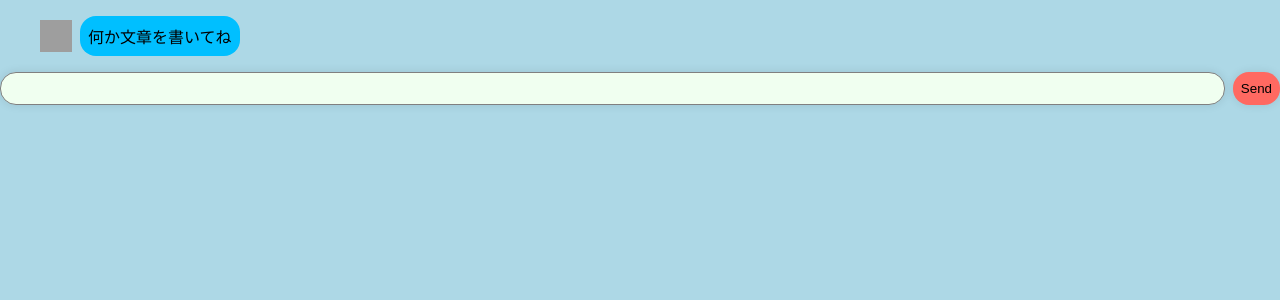
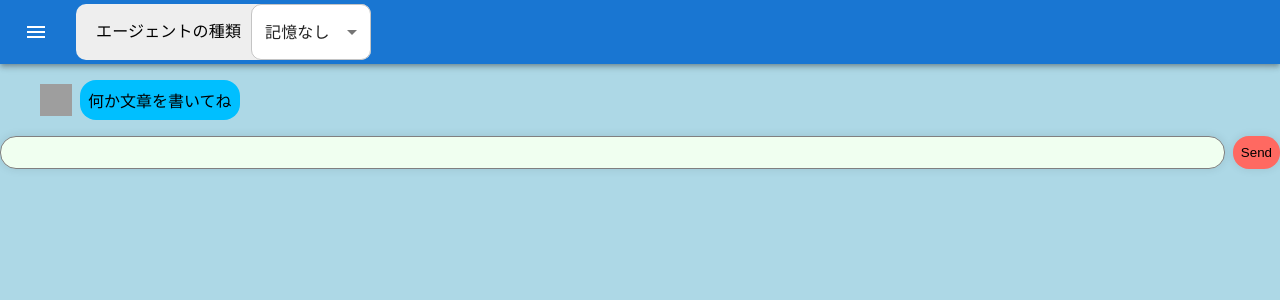
Before and after one commit to takayamanaoyuki/metaSuggestion, a React (Create React App) app in the folder front/: page / in a window 1280 px wide. Shown: the top 300 px of the page. Built offline with nearby package versions, Linux system fonts and the light colour scheme; grey boxes are pictures that could not be loaded.

Commit message:
selectのがわだけ

```diff
--- a/front/package.json
+++ b/front/package.json
@@ -3,6 +3,10 @@
   "version": "0.1.0",
   "private": true,
   "dependencies": {
+    "@emotion/react": "^11.13.0",
+    "@emotion/styled": "^11.13.0",
+    "@mui/icons-material": "^5.16.7",
+    "@mui/material": "^5.16.7",
     "@testing-library/jest-dom": "^5.17.0",
     "@testing-library/react": "^13.4.0",
     "@testing-library/user-event": "^13.5.0",
--- a/front/src/App.tsx
+++ b/front/src/App.tsx
@@ -1,5 +1,6 @@
 import React, { useState, useEffect } from 'react';
 import './App.css';
+import { Header } from './atoms/Header';
 
 
 type Message = {
@@ -50,6 +51,7 @@ const Chatbot = () => {
 
   return (
     <div className="chatbot">
+      <Header/>
       <ul className="messages">
         {messages.map((message, index) => (
           <li key={index} className={message.sender}>
--- /dev/null
+++ b/front/src/atoms/Header.tsx
@@ -0,0 +1,33 @@
+import * as React from 'react';
+import AppBar from '@mui/material/AppBar';
+import Box from '@mui/material/Box';
+import Toolbar from '@mui/material/Toolbar';
+import Typography from '@mui/material/Typography';
+import Button from '@mui/material/Button';
+import IconButton from '@mui/material/IconButton';
+import MenuIcon from '@mui/icons-material/Menu';
+import AgentTypeSelect from '../organisims/AgentTypeSelect';
+
+export const Header: React.FC = () => {
+  return (
+    <Box sx={{ flexGrow: 1 }}>
+      <AppBar position="static">
+        <Toolbar>
+          <IconButton
+            size="large"
+            edge="start"
+            color="inherit"
+            aria-label="menu"
+            sx={{ mr: 2 }}
+          >
+            <MenuIcon />
+          </IconButton>
+          <Box sx={{backgroundColor: "#eeeeee", display: "flex", alignItems: "center", padding: "0 0 0 20px", gap: "10px", borderRadius: "10px"}}>
+            <Typography sx={{color: "#000"}}>エージェントの種類</Typography>
+            <AgentTypeSelect/>
+          </Box>
+        </Toolbar>
+      </AppBar>
+    </Box>
+  );
+}
--- /dev/null
+++ b/front/src/atoms/Select.tsx
@@ -0,0 +1,33 @@
+import * as React from 'react';
+import Box from '@mui/material/Box';
+import InputLabel from '@mui/material/InputLabel';
+import MenuItem from '@mui/material/MenuItem';
+import FormControl from '@mui/material/FormControl';
+import Select, { SelectChangeEvent } from '@mui/material/Select';
+
+type Props = {
+  menuItems: {value: number, name: string}[];
+  defaultValue: number;
+}
+
+export const MetaSelect: React.FC<Props> = ({menuItems, defaultValue}) => {
+  const [age, setAge] = React.useState('');
+
+  const handleChange = (event: SelectChangeEvent) => {
+    setAge(event.target.value as string);
+  };
+
+  return (
+      <FormControl fullWidth>
+        <Select sx={{backgroundColor: "#ffff", borderRadius: "10px"}}
+          defaultValue={defaultValue}
+        >
+          {menuItems.map((menuItem) => {
+            return (
+              <MenuItem value={menuItem.value}>{menuItem.name}</MenuItem>
+            )
+          })}
+        </Select>
+      </FormControl>
+  );
+}
--- /dev/null
+++ b/front/src/organisims/AgentTypeSelect.tsx
@@ -0,0 +1,27 @@
+import * as React from 'react';
+import Box from '@mui/material/Box';
+import InputLabel from '@mui/material/InputLabel';
+import MenuItem from '@mui/material/MenuItem';
+import FormControl from '@mui/material/FormControl';
+import Select, { SelectChangeEvent } from '@mui/material/Select';
+import { MetaSelect } from '../atoms/Select';
+
+export default function AgentTypeSelect() {
+  const [age, setAge] = React.useState('');
+
+  const handleChange = (event: SelectChangeEvent) => {
+    setAge(event.target.value as string);
+  };
+
+  return (
+    <Box sx={{ minWidth: 120 }}>
+      <MetaSelect menuItems={[
+        {value: 0, name: "記憶なし"},
+        {value: 1, name: "短期記憶あり"}
+      ]}
+      defaultValue={0}
+      />
+
+    </Box>
+  );
+}
```
Also changed, not shown: 2 other files (tests, documents, lock files or other folders).
